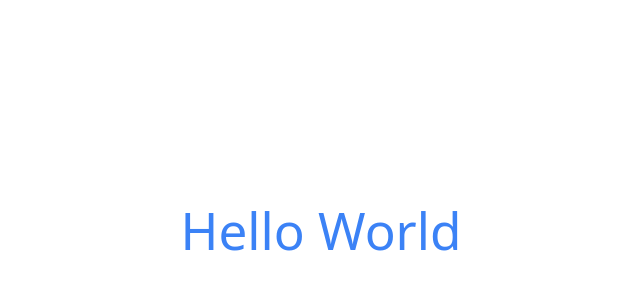
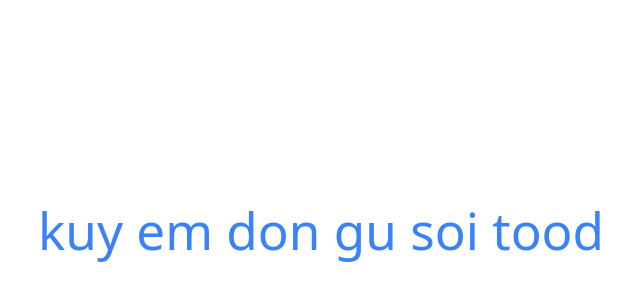
Before and after one commit to 94Diary/Fhisng_AND_Trading_WEB, a React (Vite) app: page / in a window 1280 px wide. Shown: the part 170-470 px from the top of the page, without its empty margins (319-959 px from the left). Built offline with nearby package versions, Linux system fonts and the light colour scheme.

Commit message:
แก้ไข App.tsx เพิ่มฟีเจอร์ใหม่

```diff
--- a/src/App.tsx
+++ b/src/App.tsx
@@ -5,7 +5,7 @@ function App() {
 
   return (
    <h1 className='text-blue-500'>
-    Hello World
+    kuy em don gu soi tood
    </h1>
 
   )
```
